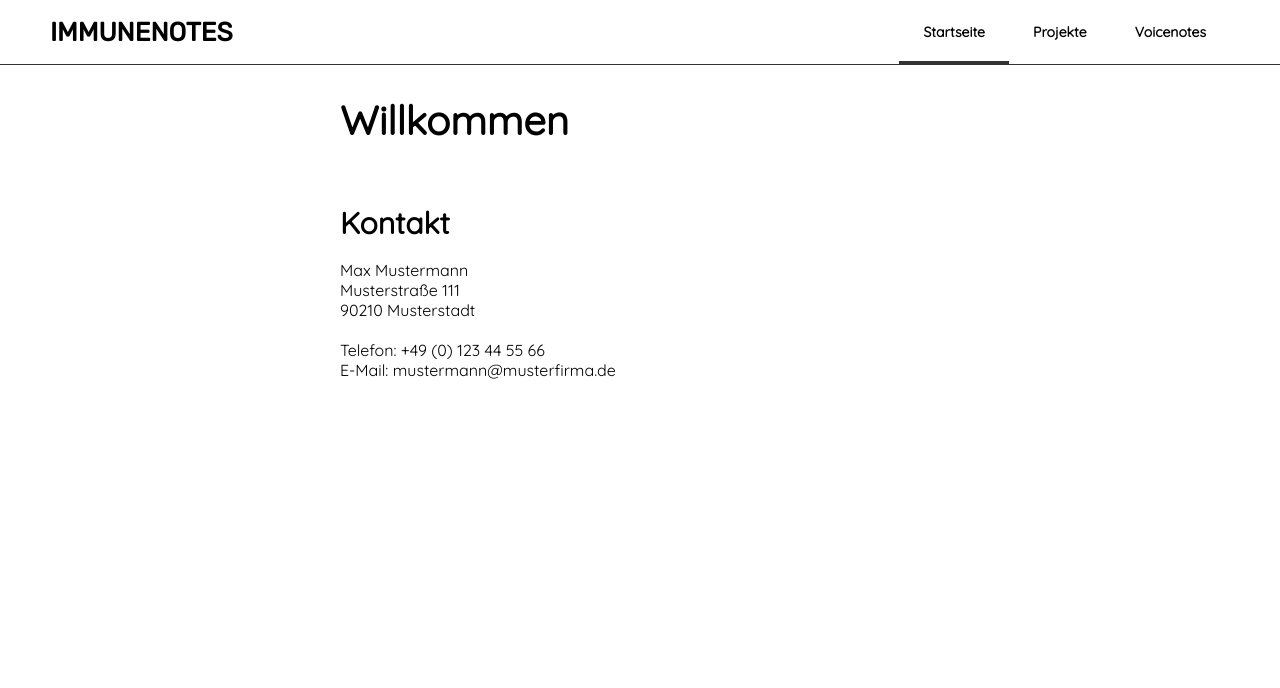
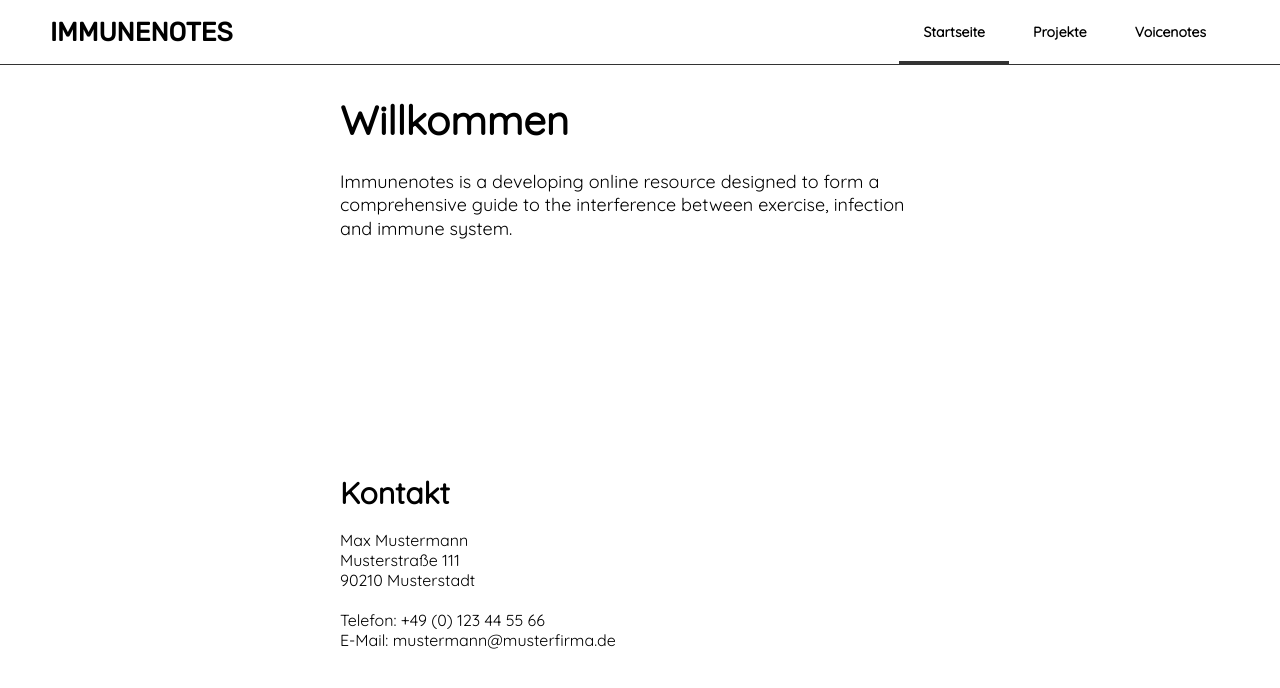
Before and after one commit to chrisputa/chrisputa.github.io, a plain HTML site: page index.html in a window 1280 px wide. Drawn offline with Linux system fonts and the light colour scheme.

Commit message:
Add welcome text

```diff
--- a/index.html
+++ b/index.html
@@ -23,7 +23,17 @@
     </div>
     <div class="page-wrapper">
         <div class="page-block">
-
+            <p class="normal-text">Immunenotes is a developing online resource designed to form a comprehensive guide to the interference between exercise, infection and immune system.</p>
+            <br>
+            <br>
+            <br>
+            <br>
+            <br>
+            <br>
+            <br>
+            <br>
+            <br>
+            <br>
         </div>
     </div>
 
```
